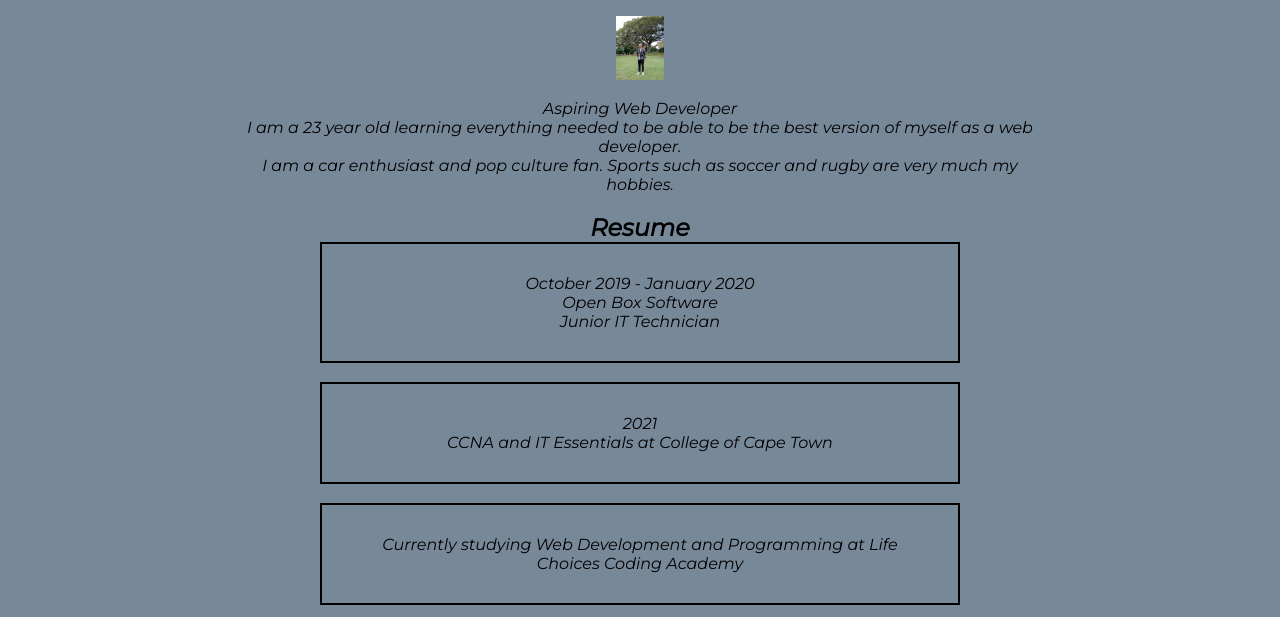
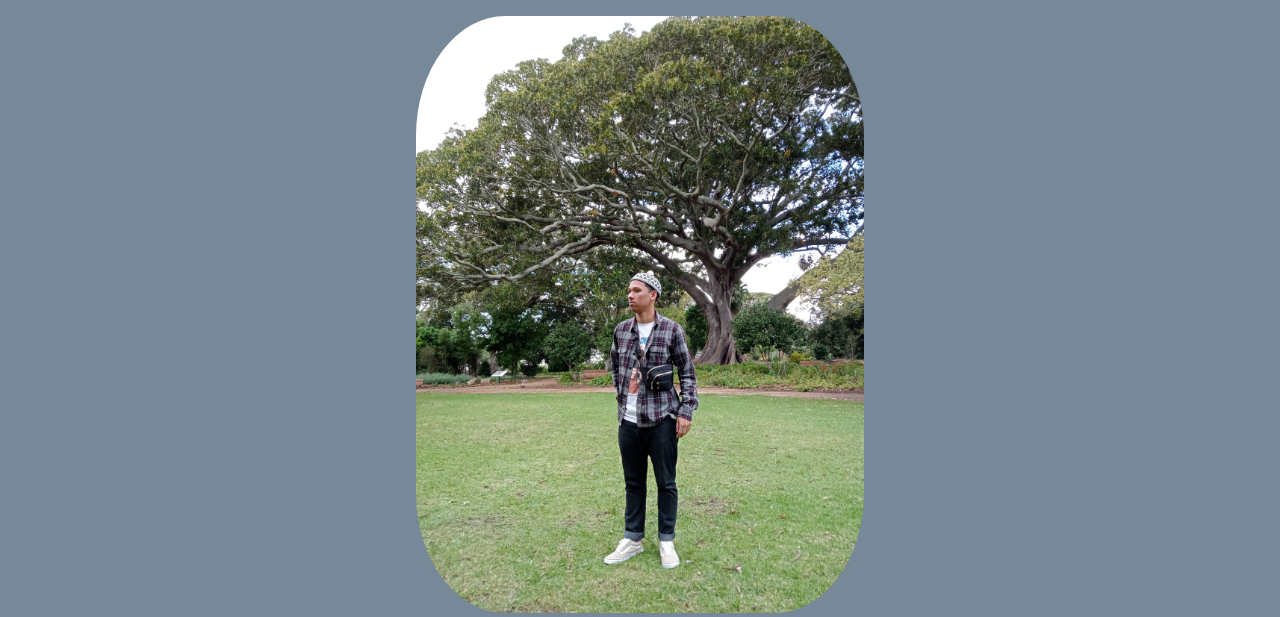
Before and after one commit to Mu-een/portfolio, a plain HTML site: page index.html in a window 1280 px wide. Shown: the part 183-800 px from the top of the page. Drawn offline with Linux system fonts and the light colour scheme.

Commit message:
finally done with img

```diff
--- a/index.html
+++ b/index.html
@@ -30,9 +30,11 @@
         <h2>About</h2>
         <div id="about1">
             <h4>Mu-een Slamat</h4><br>
-        <div class="img">
-            <img src="me.jpeg"  alt="Mu-een Portfolio" ><br>
+        </div>
+        <div >
+            <img  class="img" src="me.jpeg"  alt="Mu-een Portfolio" ><br>
         </div><br>
+        <div>
             <p>Aspiring Web Developer</p>
             <p>I am a 23 year old learning everything needed to be able to be the best version of myself as a web developer.</p>
             <p>I am a car enthusiast and pop culture fan. Sports such as soccer and rugby are very much my hobbies. </p>
--- a/styles/style.css
+++ b/styles/style.css
@@ -99,8 +99,11 @@ nav ul li{
 
 }
 .img {
-    display: flex;
-    justify-content: center;
+    display:block;
+    margin-left: auto;
+    margin-right: auto;
+    width: 35%;
+    border-radius: 20%;
     height: auto;
 
 
```
